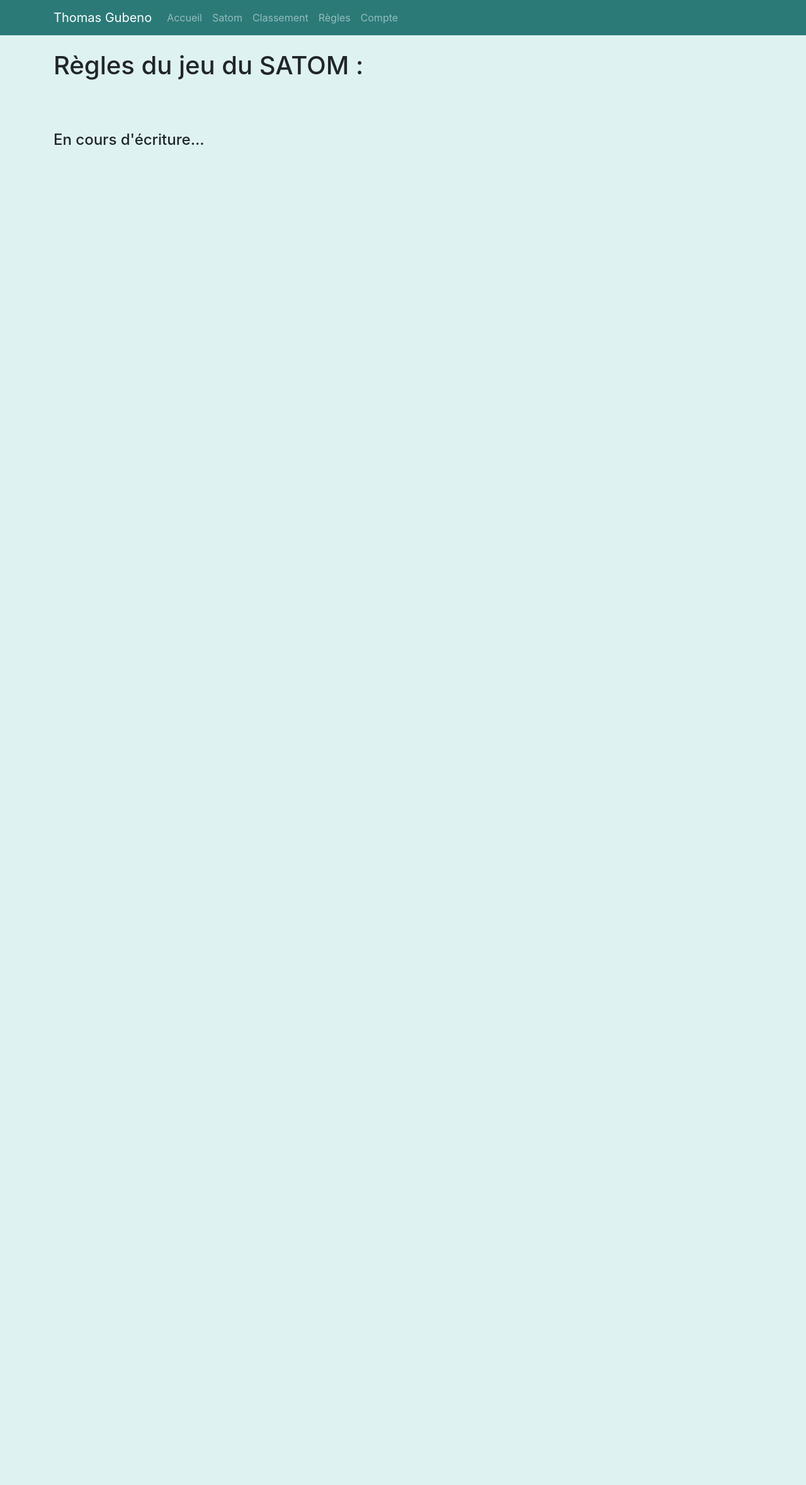
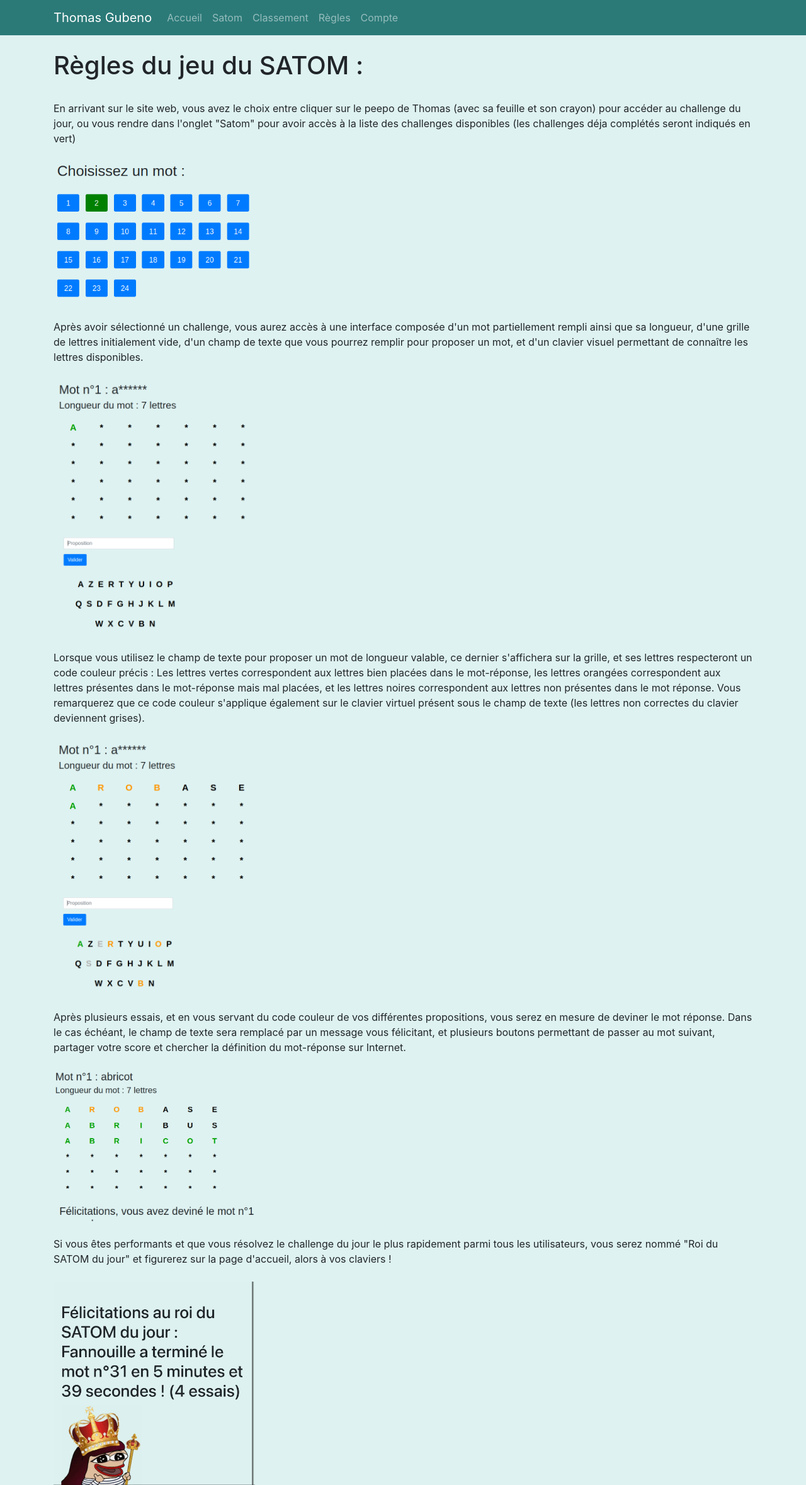
Before and after one commit to Gubendo/satom, a Django app: page /rules/ in a window 1280 px wide. Shown: the whole page at 63% size. Before the commit the page ends 230 px from the top, so only its background shows below. Run offline with Django 4.2, Linux system fonts and the light colour scheme; parts of the project's set-up code (start-up, migrations or seed data) failed here and were passed over; some libraries are stand-ins or nearby versions.

Commit message:
add rulebook

```diff
--- a/hello_world/templates/rules.html
+++ b/hello_world/templates/rules.html
@@ -1,11 +1,51 @@
 {% extends "base.html" %}
 {% block page_content %}
+<title>Règles du jeu</title>
+{% load static %}
 <body>
 <h1>Règles du jeu du SATOM :</h1>
 <br>
+En arrivant sur le site web, vous avez le choix entre cliquer sur le peepo de Thomas (avec sa feuille et son crayon)
+pour accéder au challenge du jour, ou vous rendre dans l'onglet "Satom" pour avoir accès à la liste des challenges
+disponibles (les challenges déja complétés seront indiqués en vert)
 <br>
 <br>
-<h4>En cours d'écriture...</h4>
+<img src={% static "home.png" %} alt="home" style="width: 40vh"/>
+<br>
+<br>
+Après avoir sélectionné un challenge, vous aurez accès à une interface composée d'un mot partiellement rempli
+ainsi que sa longueur, d'une grille de lettres initialement vide, d'un champ de texte que vous pourrez remplir pour proposer
+un mot, et d'un clavier visuel permettant de connaître les lettres disponibles.
+<br>
+<br>
+<img src={% static "interface.png" %} alt="interface" style="width: 40vh"/>
+<br>
+<br>
+Lorsque vous utilisez le champ de texte pour proposer un mot de longueur valable, ce dernier s'affichera sur la grille,
+et ses lettres respecteront un code couleur précis : Les lettres vertes correspondent aux lettres bien placées dans le
+mot-réponse, les lettres orangées correspondent aux lettres présentes dans le mot-réponse mais mal placées, et les lettres
+noires correspondent aux lettres non présentes dans le mot réponse. Vous remarquerez que ce code couleur s'applique
+également sur le clavier virtuel présent sous le champ de texte (les lettres non correctes du clavier deviennent grises).
+<br>
+<br>
+<img src={% static "try1.png" %} alt="try1" style="width: 40vh"/>
+<br>
+<br>
+Après plusieurs essais, et en vous servant du code couleur de vos différentes propositions, vous serez en mesure de deviner
+le mot réponse. Dans le cas échéant, le champ de texte sera remplacé par un message vous félicitant, et plusieurs boutons
+permettant de passer au mot suivant, partager votre score et chercher la définition du mot-réponse sur Internet.
+<br>
+<br>
+<img src={% static "try3.png" %} alt="try3" style="width: 40vh"/>
+<br>
+<br>
+Si vous êtes performants et que vous résolvez le challenge du jour le plus rapidement parmi tous les utilisateurs, vous
+serez nommé "Roi du SATOM du jour" et figurerez sur la page d'accueil, alors à vos claviers !
+<br>
+<br>
+<img src={% static "king.png" %} alt="king" style="width: 40vh"/>
+
+
 
 </body>
 {% endblock %}
```
Also changed, not shown: hello_world/templates/hello_world.html (+5 -5 lines), static/home.png (added), static/interface.png (added), static/king.png (added), static/try1.png (added), static/try3.png (added), 5 other files.
